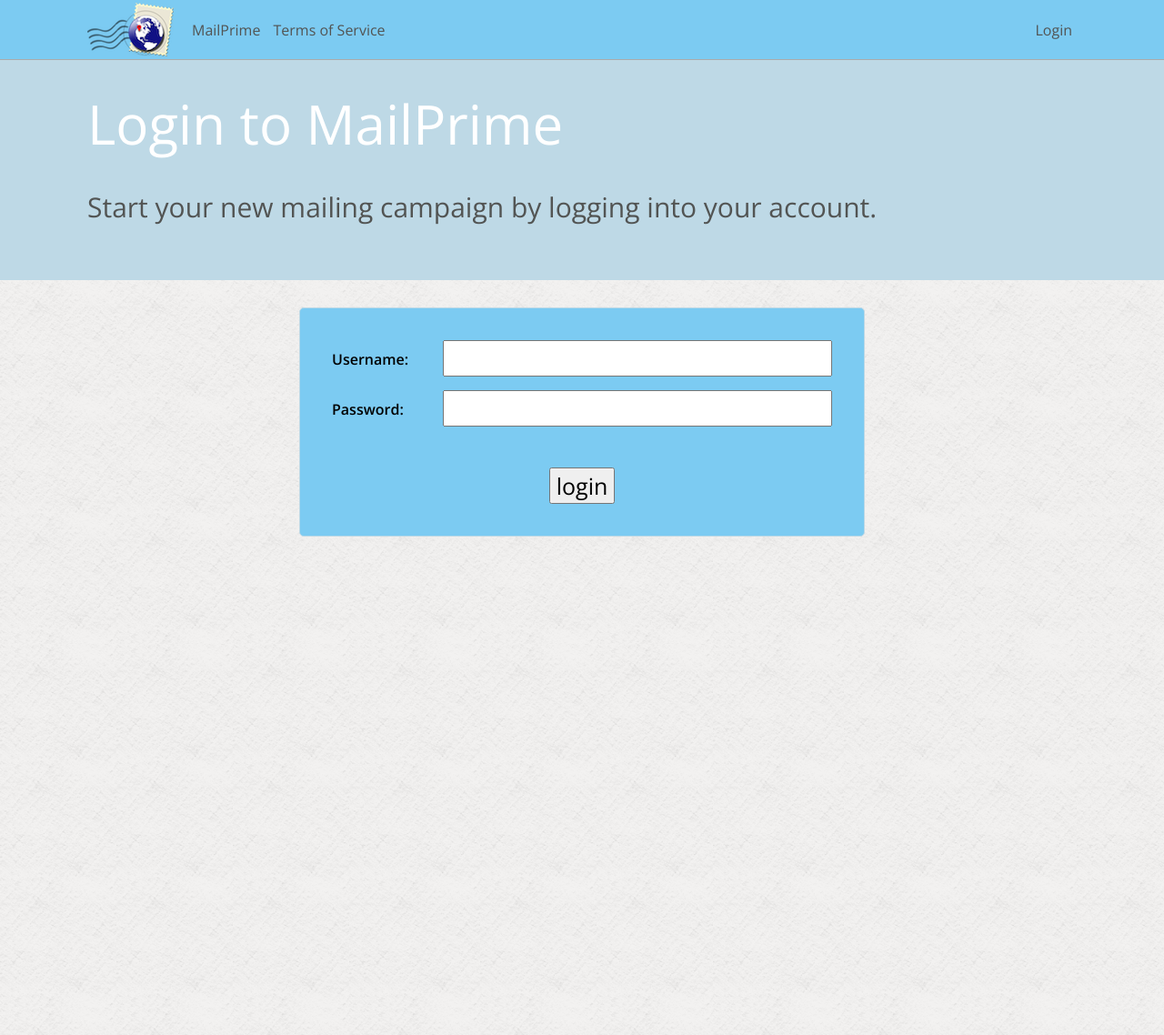
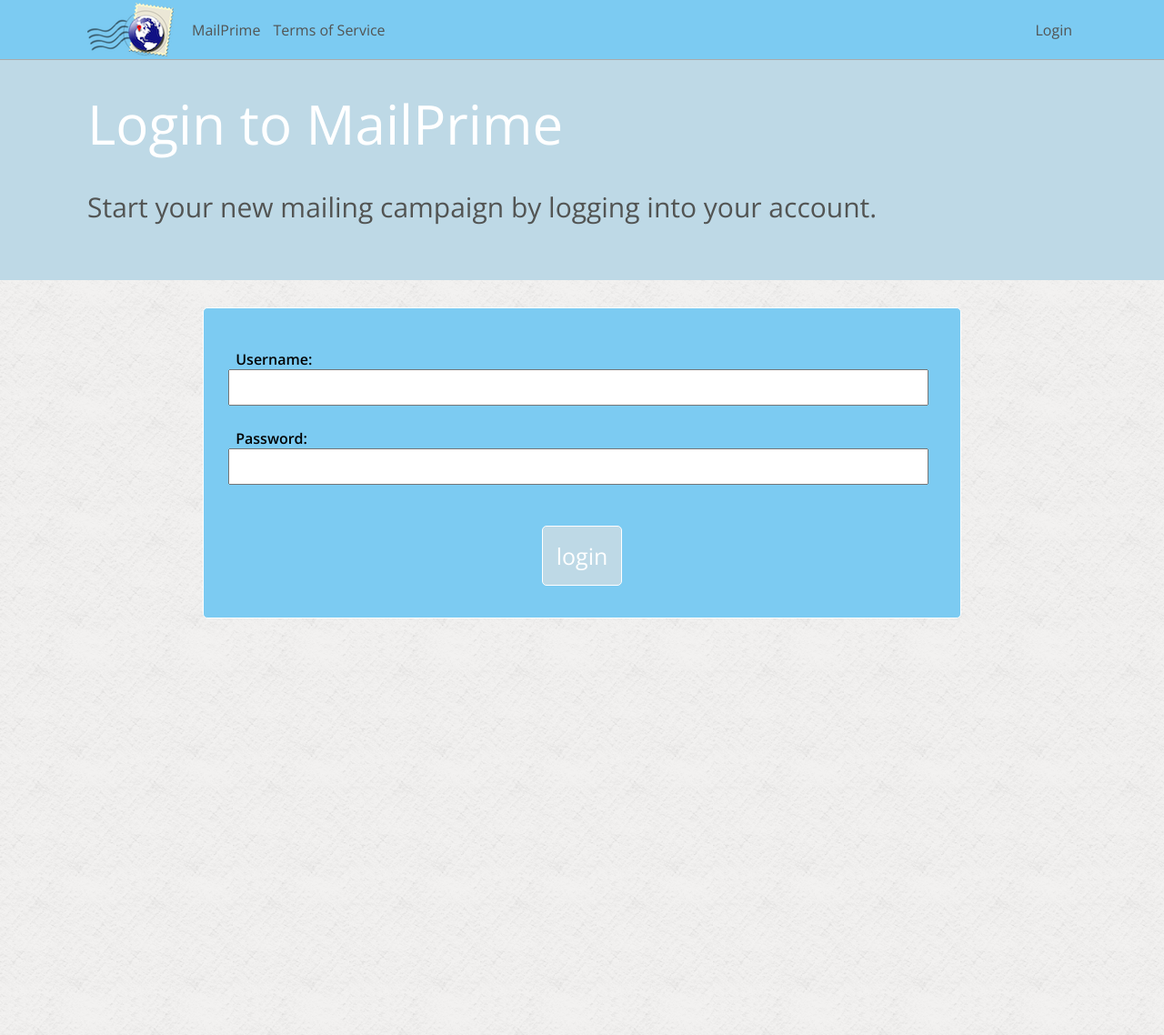
Before and after one commit to nomadmtb/mailprime, a Django app: page /login in a window 1280 px wide. Shown: the whole page at 91% size. Run offline with Django 3.2, Linux system fonts and the light colour scheme; parts of the project's set-up code (start-up, migrations or seed data) failed here and were passed over; some libraries are stand-ins or nearby versions.

Commit message:
better HTML forms

```diff
--- a/mailprime/mailer/templates/user_campaign_new.html
+++ b/mailprime/mailer/templates/user_campaign_new.html
@@ -1,6 +1,8 @@
 {% extends "_base.html" %}
 
 {% block content %}
+
+<h1>Start a new Campaign</h1>
 
 <div class="form_wrapper">
 <form id="new_campaign_form" method="post" action="/{{ user.username }}/campaigns/new">
--- a/mailprime/static/css/base.css
+++ b/mailprime/static/css/base.css
@@ -124,23 +124,7 @@ nav {
 }
 .rounded_border {
   border-radius: 5px;
-  border: 1px solid #bed9e6;
-}
-.button_main {
-  display: inline-block;
-  padding: 7px;
-  text-decoration: none;
-  background-color: #7ccbf2;
-  font-family: 'Open Sans', sans-serif;
-  font-weight: 300;
-  color: #ffffff;
-  border-radius: 5px;
-  border: 1px solid #bed9e6;
-}
-.button_main:hover {
-  -webkit-box-shadow: inset 0px 1px 5px 0px rgba(50, 50, 50, 0.4);
-  -moz-box-shadow: inset 0px 1px 5px 0px rgba(50, 50, 50, 0.4);
-  box-shadow: inset 0px 1px 5px 0px rgba(50, 50, 50, 0.4);
+  border: 1px solid #ffffff;
 }
 body {
   margin: 0;
@@ -177,12 +161,12 @@ section[id="main"] {
   height: 100%;
 }
 .form_wrapper {
-  width: 550px;
+  width: 70%;
   margin: 0 auto;
   padding: 35px;
   background-color: #7ccbf2;
   border-radius: 5px;
-  border: 1px solid #bed9e6;
+  border: 1px solid #ffffff;
 }
 .form_wrapper ul {
   margin: 0;
@@ -202,22 +186,37 @@ input {
 input[type="text"] {
   display: inline-block;
   float: right;
-  width: 420px;
+  width: 100%;
 }
 input[type="password"] {
   display: inline-block;
   float: right;
-  width: 420px;
+  width: 100%;
 }
 input[type="submit"] {
-  display: block;
   margin: 0 auto;
   margin-top: 30px;
+  display: block;
+  padding: 15px;
+  text-decoration: none;
+  background-color: #bed9e6;
+  font-family: 'Open Sans', sans-serif;
+  font-weight: 300;
+  color: #ffffff;
+  border-radius: 5px;
+  border: 1px solid #ffffff;
+}
+input[type="submit"]:hover {
+  background-color: #bed9e6;
+  font-family: 'Open Sans', sans-serif;
+  font-weight: 300;
+  color: #525453;
+  border: 1px solid #525453;
 }
 textarea {
   display: inline-block;
   float: right;
-  width: 420px;
+  width: 100%;
   font-family: 'Open Sans', sans-serif;
   font-weight: 300;
   color: #000000;
--- a/mailprime/static/css/base.less
+++ b/mailprime/static/css/base.less
@@ -166,19 +166,22 @@ nav {
 
 .rounded_border {
 	border-radius: 5px;
-	border: 1px solid @color-selected;
+	border: 1px solid @color-base;
 }
 
-.button_main {
-	display: inline-block;
-	padding: 7px;
+.button_main(@bg_color, @tx_color) {
+	display: block;
+	padding: 15px;
 	text-decoration: none;
-	background-color: @color-important;
-	.font (light, @color-base);
+	background-color: @bg_color;
+
+	.font (light, @tx_color);
 	.rounded_border;
 
 	&:hover {
-		.inner_shadow;
+		background-color: @color-selected;
+		.font (light, @color-dark);
+		border: 1px solid @color-dark;
 	}
 }
 
@@ -217,7 +220,7 @@ section[id="main"] {
 
 // FORM STYLING...
 .form_wrapper {
-	width: 550px;
+	width: 70%;
 	margin: 0 auto;
 	padding: 35px;
 	background-color: @color-important;
@@ -242,25 +245,26 @@ input {
 input[type="text"] {
 	display: inline-block;
 	float: right;
-	width: 420px;
+	width: 100%;
 }
 
 input[type="password"] {
 	display: inline-block;
 	float: right;
-	width: 420px;
+	width: 100%;
 }
 
 input[type="submit"] {
 	display: block;
 	margin: 0 auto;
 	margin-top: 30px;
+	.button_main(@color-selected, @color-base);
 }
 
 textarea {
 	display: inline-block;
 	float: right;
-	width: 420px;
+	width: 100%;
 	.font(light, @color-black);
 	font-size: 14px;
 	resize: none;
```
Also changed, not shown: mailprime/db.sqlite3.
